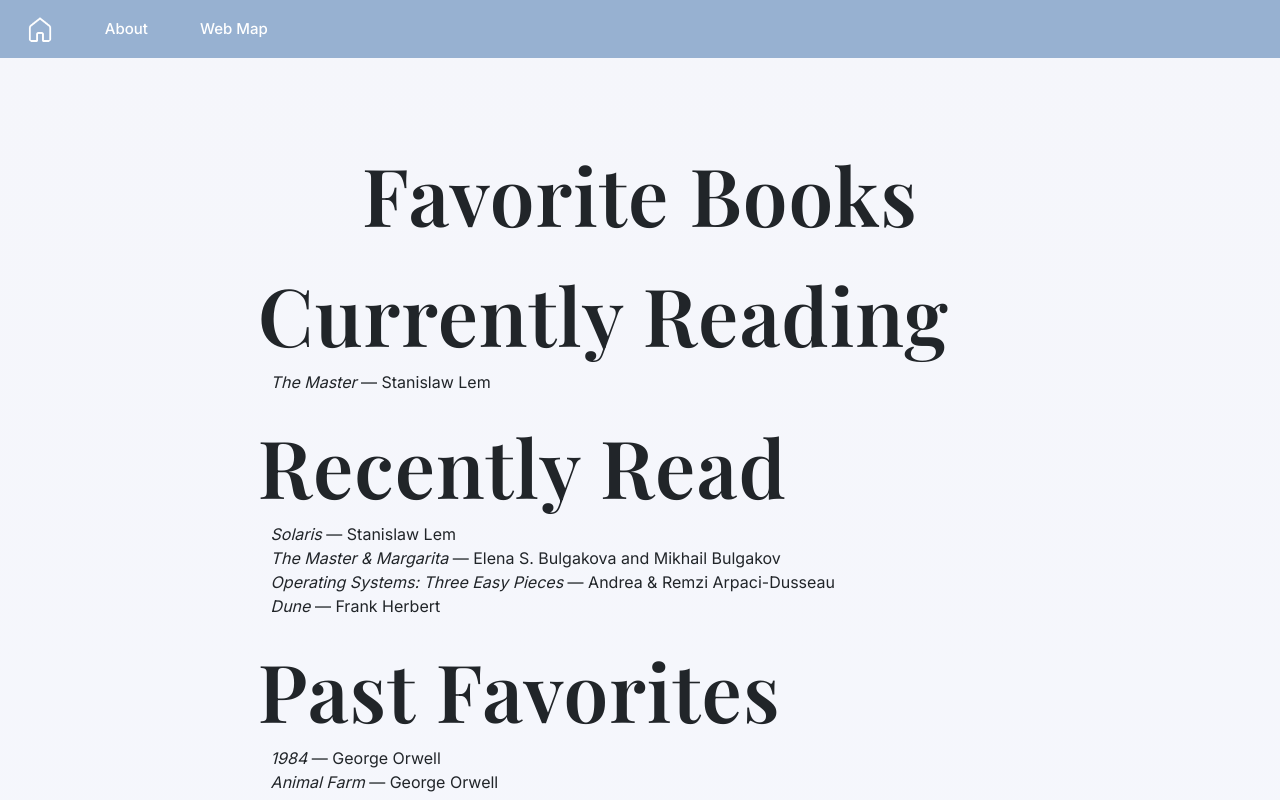
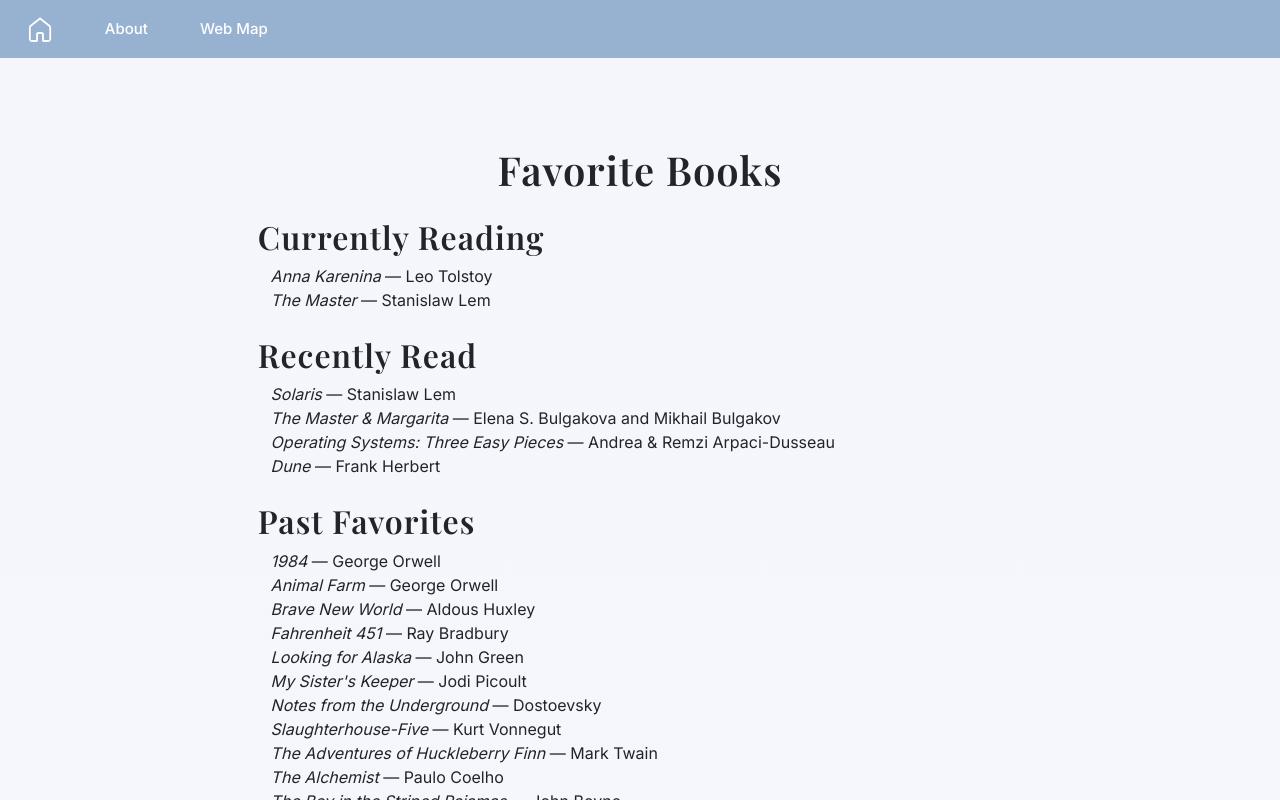
Before and after one commit to jumergel/jumergel.github.io, a React (Create React App) app: page /interests/reading in a window 1280 px wide. Built offline with nearby package versions, Linux system fonts and the light colour scheme; a web font is replaced by a local one.

Commit message:
styling edits

```diff
--- a/src/index.css
+++ b/src/index.css
@@ -32,8 +32,8 @@ code {
   font-size: 2rem;
   line-height: 1;
   transition: background-color 0.2s ease;
-  padding-bottom: 10px;
-  padding-right: 8px;
+  padding-bottom: 5px;
+  padding-right: 9px;
 }
 
 .arrow-btn:hover {
--- a/src/pages/Webmap.js
+++ b/src/pages/Webmap.js
@@ -35,7 +35,7 @@ export default function Webmap() {
   return (
     <div className="page-styling">
       <Container className="py-5">
-        <h1 className="mb-4 text-center">Webmap</h1>
+        <h1 className="mb-4 text-center smalltitle">Webmap</h1>
 
         <div className="webmap-tree">
           {/* ROOT */}
--- a/src/pages/my-interests/Reading.js
+++ b/src/pages/my-interests/Reading.js
@@ -8,19 +8,20 @@ export default function Reading() {
       <h1 className="mb-4 text-center">Favorite Books</h1>
 
       {/* Currently Reading */}
-      <h2 className="reading-section">Currently Reading</h2>
+      <h2 className="subtitle">Currently Reading</h2>
+      <p><em>Anna Karenina</em> — Leo Tolstoy</p>
       <p><em>The Master</em> — Stanislaw Lem</p>
 
 
       {/* Recently Read */}
-      <h2 className="reading-section">Recently Read</h2>
+      <h2 className="subtitle">Recently Read</h2>
       <p><em>Solaris</em> — Stanislaw Lem</p>
       <p><em>The Master & Margarita</em> — Elena S. Bulgakova and Mikhail Bulgakov</p>
       <p><em>Operating Systems: Three Easy Pieces</em> — Andrea & Remzi Arpaci-Dusseau</p>
       <p><em>Dune</em> — Frank Herbert</p>
 
       {/* Favorites */}
-      <h2 className="reading-section">Past Favorites</h2>
+      <h2 className="subtitle">Past Favorites</h2>
 
       <div className="reading-columns">
         <p><em>1984</em> — George Orwell</p>
--- a/src/pages/my-projects/QuizHaven.js
+++ b/src/pages/my-projects/QuizHaven.js
@@ -1,11 +1,16 @@
 import React from 'react';
 import { Card, Container, Row, Col, Badge } from 'react-bootstrap';
 import '../../shared-styling.css';
+import { useNavigate } from 'react-router-dom';
 
-export default function Projects() {
+export default function QuizHaven() {
+    const navigate = useNavigate();
 
   return (
     <div className="page-styling">
+        <button className="arrow-btn" onClick={() => navigate(-1)} style={{ margin: '1.5rem' }}>
+        ‹
+        </button>
       <Container className="py-5">
         <h1 className="mb-4 text-center">QuizHaven</h1>
 
--- a/src/pages/my-projects/SproutSystem.js
+++ b/src/pages/my-projects/SproutSystem.js
@@ -1,11 +1,16 @@
 import React from 'react';
 import { Card, Container, Row, Col, Badge } from 'react-bootstrap';
 import '../../shared-styling.css';
+import { useNavigate } from 'react-router-dom';
 
-export default function Projects() {
+export default function SproutSystem() {
+    const navigate = useNavigate();
 
   return (
     <div className="page-styling">
+        <button className="arrow-btn" onClick={() => navigate(-1)} style={{ margin: '1.5rem' }}>
+        ‹
+        </button>
       <Container className="py-5">
         <h1 className="mb-4 text-center">Sprout System</h1>
 
--- a/src/pages/my-projects/ToyOS.js
+++ b/src/pages/my-projects/ToyOS.js
@@ -1,11 +1,16 @@
 import React from 'react';
 import { Card, Container, Row, Col, Badge } from 'react-bootstrap';
 import '../../shared-styling.css';
+import { useNavigate } from 'react-router-dom';
 
-export default function Projects() {
+export default function ToyOS() {
+    const navigate = useNavigate();
 
   return (
     <div className="page-styling">
+        <button className="arrow-btn" onClick={() => navigate(-1)} style={{ margin: '1.5rem' }}>
+        ‹
+        </button>
       <Container className="py-5">
         <h1 className="mb-4 text-center">Toy Operating System</h1>
 
--- a/src/pages/my-projects/TravelDiary.js
+++ b/src/pages/my-projects/TravelDiary.js
@@ -1,11 +1,16 @@
 import React from 'react';
 import { Card, Container, Row, Col, Badge } from 'react-bootstrap';
 import '../../shared-styling.css';
+import { useNavigate } from 'react-router-dom';
 
-export default function Projects() {
+export default function TravelDiary() {
+    const navigate = useNavigate();
 
   return (
     <div className="page-styling">
+        <button className="arrow-btn" onClick={() => navigate(-1)} style={{ margin: '1.5rem' }}>
+        ‹
+        </button>
       <Container className="py-5">
         <h1 className="mb-4 text-center">Travel Diary</h1>
 
--- a/src/shared-styling.css
+++ b/src/shared-styling.css
@@ -44,7 +44,7 @@ h1,h2,h3 {
   font-family: 'Playfair Display', serif;
   font-weight: 600;
   letter-spacing: 1px;
-  font-size: 5rem;
+  font-size: 2.5rem;
 }
 
 .title {
@@ -52,6 +52,10 @@ h1,h2,h3 {
   font-weight: 600;
   letter-spacing: 1px;
   font-size: 5rem;
+}
+
+.subtitle{
+  font-size: 2rem;
 }
 
 
@@ -172,8 +176,12 @@ img {
   color:#fff;
   font-size:26px;
   line-height:1;
-  padding-bottom: 0.7vh;
+  padding-bottom: 0.5vh;
   cursor:pointer;
+}
+
+.carousel-arrow.r{
+  padding-right: 0.5vh;
 }
 
 .carousel-arrow.l{left:14px}.carousel-arrow.r{right:14px}
```
Also changed, not shown: src/ProjectCarousel.css (line endings or trailing spaces).
